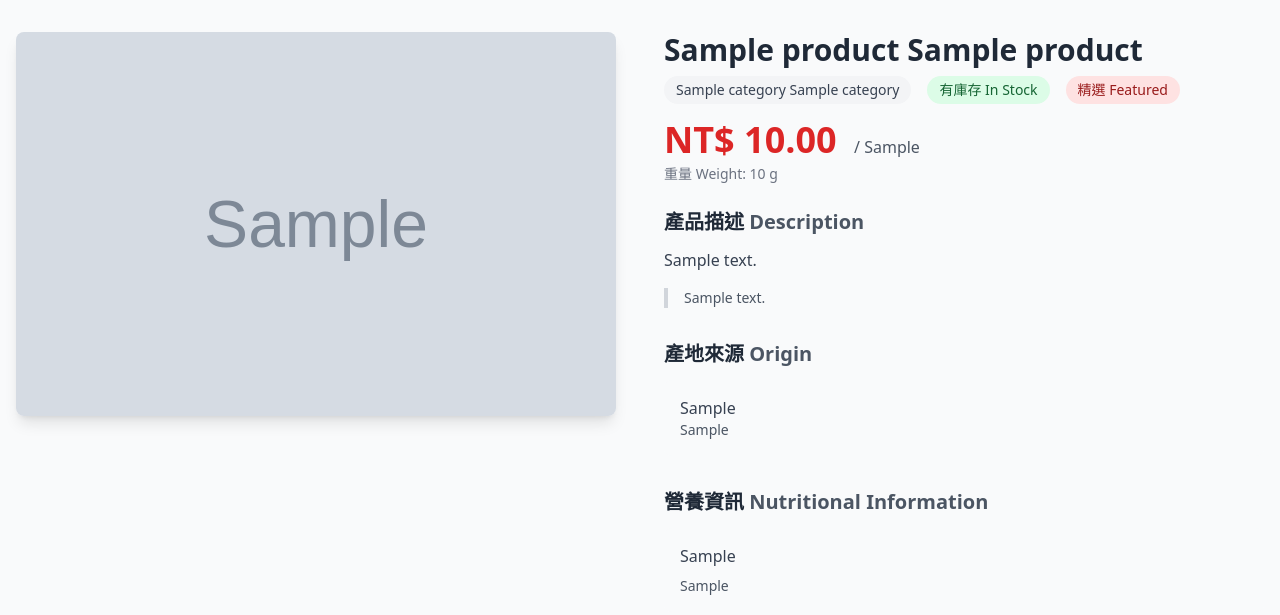
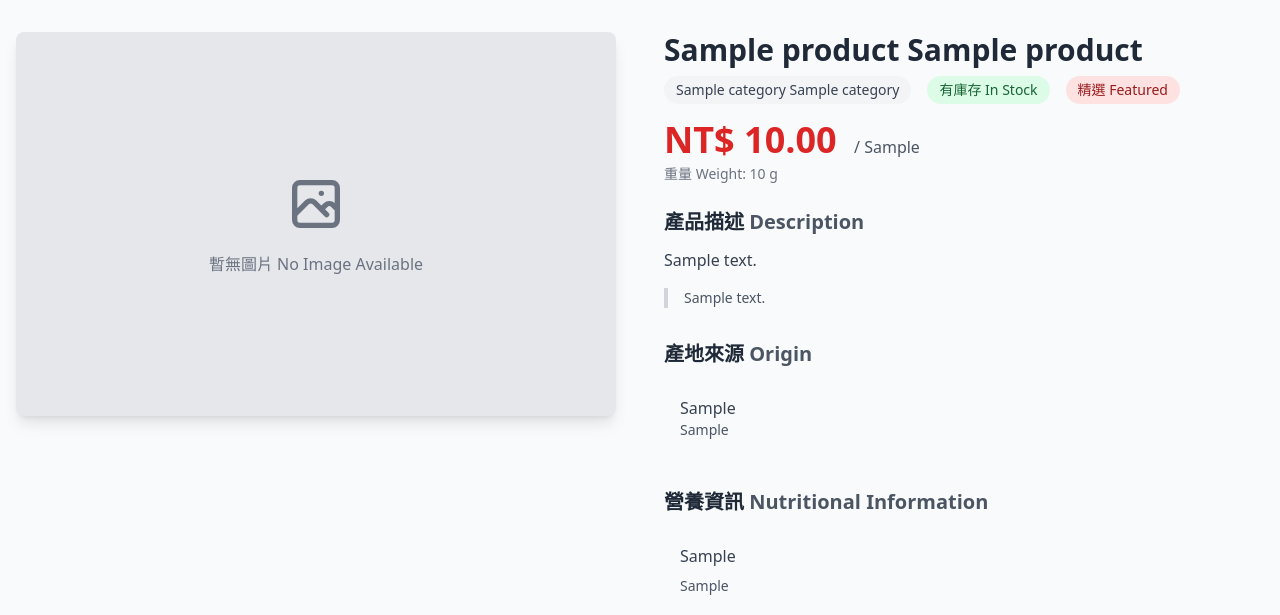
Before and after one commit to maxim1976/mingchang, a Django app: a page that uses templates/shop/product_detail.html in a window 1280 px wide. Shown: the part 152-767 px from the top of the page. Run offline with Django 4.2, Linux system fonts and the light colour scheme; tables that the repository leaves empty hold one stand-in row (values such as "Sample post"); grey boxes marked "Sample" are stand-in pictures; some libraries are stand-ins or nearby versions.

Commit message:
Add safe_image_url filter to handle missing media files gracefully

```diff
--- a/apps/shop/templatetags/shop_tags.py
+++ b/apps/shop/templatetags/shop_tags.py
@@ -77,3 +77,22 @@ def weight_display(weight_grams):
             return f"{kg:.1f} kg"
     else:
         return f"{weight_grams} g"
+
+
+@register.filter
+def safe_image_url(image_spec):
+    """
+    Safely get image URL, return empty string if file doesn't exist.
+
+    Usage: {{ image.large|safe_image_url }}
+    """
+    try:
+        if image_spec and hasattr(image_spec, 'url'):
+            # Check if the source file exists
+            if hasattr(image_spec, 'source') and image_spec.source:
+                from django.core.files.storage import default_storage
+                if default_storage.exists(image_spec.source.name):
+                    return image_spec.url
+        return ""
+    except Exception:
+        return ""
--- a/templates/shop/product_detail.html
+++ b/templates/shop/product_detail.html
@@ -26,13 +26,39 @@
                 {% with product.primary_image as primary %}
                 <div class="main-image">
                     {% if primary %}
-                    <img id="mainImage" src="{{ primary.large.url }}"
-                         alt="{{ primary.alt_text_zh|default:product.name_zh }}"
-                         class="w-full h-96 object-cover rounded-lg shadow-lg">
+                        {% with primary.large|safe_image_url as img_url %}
+                        {% if img_url %}
+                        <img id="mainImage" src="{{ img_url }}"
+                             alt="{{ primary.alt_text_zh|default:product.name_zh }}"
+                             class="w-full h-96 object-cover rounded-lg shadow-lg">
+                        {% else %}
+                        <div class="w-full h-96 bg-gray-200 rounded-lg shadow-lg flex items-center justify-center">
+                            <div class="text-center text-gray-500">
+                                <svg class="mx-auto h-16 w-16 mb-4" fill="none" stroke="currentColor" viewBox="0 0 24 24">
+                                    <path stroke-linecap="round" stroke-linejoin="round" stroke-width="2" d="M4 16l4.586-4.586a2 2 0 012.828 0L16 16m-2-2l1.586-1.586a2 2 0 012.828 0L20 14m-6-6h.01M6 20h12a2 2 0 002-2V6a2 2 0 00-2-2H6a2 2 0 00-2 2v12a2 2 0 002 2z"></path>
+                                </svg>
+                                <p>暫無圖片 No Image Available</p>
+                            </div>
+                        </div>
+                        {% endif %}
+                        {% endwith %}
                     {% else %}
-                    <img id="mainImage" src="{{ product.images.first.large.url }}"
-                         alt="{{ product.images.first.alt_text_zh|default:product.name_zh }}"
-                         class="w-full h-96 object-cover rounded-lg shadow-lg">
+                        {% with product.images.first.large|safe_image_url as img_url %}
+                        {% if img_url %}
+                        <img id="mainImage" src="{{ img_url }}"
+                             alt="{{ product.images.first.alt_text_zh|default:product.name_zh }}"
+                             class="w-full h-96 object-cover rounded-lg shadow-lg">
+                        {% else %}
+                        <div class="w-full h-96 bg-gray-200 rounded-lg shadow-lg flex items-center justify-center">
+                            <div class="text-center text-gray-500">
+                                <svg class="mx-auto h-16 w-16 mb-4" fill="none" stroke="currentColor" viewBox="0 0 24 24">
+                                    <path stroke-linecap="round" stroke-linejoin="round" stroke-width="2" d="M4 16l4.586-4.586a2 2 0 012.828 0L16 16m-2-2l1.586-1.586a2 2 0 012.828 0L20 14m-6-6h.01M6 20h12a2 2 0 002-2V6a2 2 0 00-2-2H6a2 2 0 00-2 2v12a2 2 0 002 2z"></path>
+                                </svg>
+                                <p>暫無圖片 No Image Available</p>
+                            </div>
+                        </div>
+                        {% endif %}
+                        {% endwith %}
                     {% endif %}
                 </div>
                 {% endwith %}
@@ -41,12 +67,18 @@
                 {% if product.images.count > 1 %}
                 <div class="grid grid-cols-4 gap-2">
                     {% for image in product.images.all %}
-                    <button onclick="changeMainImage('{{ image.large.url }}', '{{ image.alt_text_zh|default:product.name_zh }}')"
+                    {% with image.large|safe_image_url as large_url %}
+                    {% with image.thumbnail|safe_image_url as thumb_url %}
+                    {% if large_url and thumb_url %}
+                    <button onclick="changeMainImage('{{ large_url }}', '{{ image.alt_text_zh|default:product.name_zh }}')"
                             class="thumbnail-btn border-2 border-gray-200 hover:border-primary-600 rounded overflow-hidden transition-colors duration-200">
-                        <img src="{{ image.thumbnail.url }}"
+                        <img src="{{ thumb_url }}"
                              alt="{{ image.alt_text_zh|default:product.name_zh }}"
                              class="w-full h-20 object-cover">
                     </button>
+                    {% endif %}
+                    {% endwith %}
+                    {% endwith %}
                     {% endfor %}
                 </div>
                 {% endif %}
```
